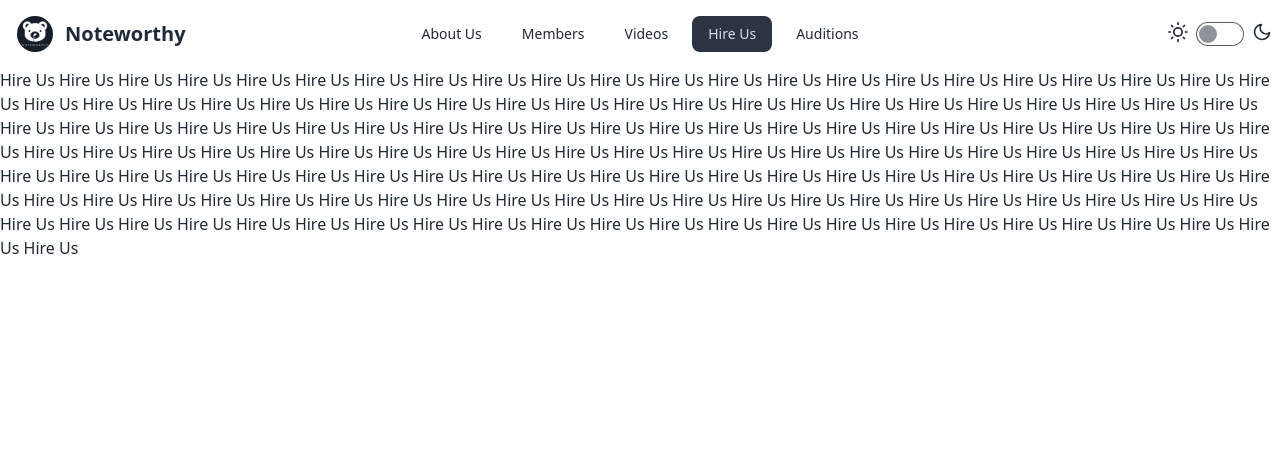
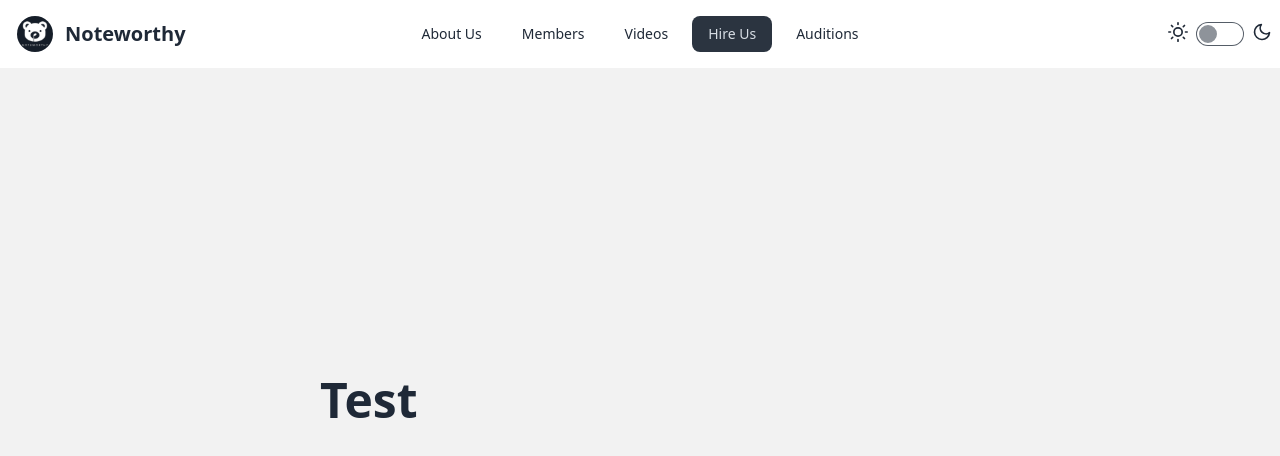
Before and after one commit to gabezbm/fullstack-project2, a React (Vite) app: page /HireUs in a window 1280 px wide. Shown: the top 456 px of the page. Built offline with nearby package versions, Linux system fonts and the light colour scheme.

Commit message:
Header restyling

```diff
--- a/src/components/AboutUs.jsx
+++ b/src/components/AboutUs.jsx
@@ -10,11 +10,9 @@ const AboutUs = () => {
           alt="Noteworthy"
         />
         <div>
-          <h1 className="text-5xl font-bold">Noteworthy</h1>
-          <h2 className="text-2xl font-semibold mt-2">
-            In-vest-ed in A Cappella
-          </h2>
-          <p className="py-6">
+          <h1>Noteworthy</h1>
+          <h2>In-vest-ed in A Cappella</h2>
+          <p>
             We're a lower-voices a cappella group known for our fun performances
             and fresh takes on popular songs! It always feels sunny when we
             perform, and not just because of our golden vests!
--- a/src/components/Auditions.jsx
+++ b/src/components/Auditions.jsx
@@ -5,8 +5,8 @@ const Auditions = () => {
     <div className="absolute top-0 left-0 h-screen w-screen -z-50 flex justify-center items-center gap-20 bg-base-200 hero">
       <div className="fade-in hero-content flex-col lg:flex-row-reverse px-[10%] gap-20">
         <div className="block w-[50%]">
-          <h1 className="text-5xl font-bold">Auditions</h1>
-          <h2 className="text-2xl font-semibold mt-2">Opening Fall 2024</h2>
+          <h1>Auditions</h1>
+          <h2>Opening Fall 2024</h2>
           <p>
             Our next round of auditions will take place in fall 2024. We are
             looking for lower voices (alto, tenors, baritones, and basses) as
--- a/src/components/HireUs.jsx
+++ b/src/components/HireUs.jsx
@@ -1,25 +1,11 @@
 const HireUs = () => {
   return (
     <>
-      <p>
-        Hire Us Hire Us Hire Us Hire Us Hire Us Hire Us Hire Us Hire Us Hire Us
-        Hire Us Hire Us Hire Us Hire Us Hire Us Hire Us Hire Us Hire Us Hire Us
-        Hire Us Hire Us Hire Us Hire Us Hire Us Hire Us Hire Us Hire Us Hire Us
-        Hire Us Hire Us Hire Us Hire Us Hire Us Hire Us Hire Us Hire Us Hire Us
-        Hire Us Hire Us Hire Us Hire Us Hire Us Hire Us Hire Us Hire Us Hire Us
-        Hire Us Hire Us Hire Us Hire Us Hire Us Hire Us Hire Us Hire Us Hire Us
-        Hire Us Hire Us Hire Us Hire Us Hire Us Hire Us Hire Us Hire Us Hire Us
-        Hire Us Hire Us Hire Us Hire Us Hire Us Hire Us Hire Us Hire Us Hire Us
-        Hire Us Hire Us Hire Us Hire Us Hire Us Hire Us Hire Us Hire Us Hire Us
-        Hire Us Hire Us Hire Us Hire Us Hire Us Hire Us Hire Us Hire Us Hire Us
-        Hire Us Hire Us Hire Us Hire Us Hire Us Hire Us Hire Us Hire Us Hire Us
-        Hire Us Hire Us Hire Us Hire Us Hire Us Hire Us Hire Us Hire Us Hire Us
-        Hire Us Hire Us Hire Us Hire Us Hire Us Hire Us Hire Us Hire Us Hire Us
-        Hire Us Hire Us Hire Us Hire Us Hire Us Hire Us Hire Us Hire Us Hire Us
-        Hire Us Hire Us Hire Us Hire Us Hire Us Hire Us Hire Us Hire Us Hire Us
-        Hire Us Hire Us Hire Us Hire Us Hire Us Hire Us Hire Us Hire Us Hire Us
-        Hire Us Hire Us Hire Us Hire Us Hire Us Hire Us Hire Us Hire Us
-      </p>
+      <div className="absolute top-0 left-0 h-screen w-screen -z-50 flex justify-center items-center gap-20 bg-base-200 hero">
+        <div className="w-[50%]">
+          <h1>Test</h1>
+        </div>
+      </div>
     </>
   );
 };
--- a/src/index.css
+++ b/src/index.css
@@ -11,3 +11,18 @@
     0% { opacity: 0; transform: 0px -10px; }
     100% { opacity: 1; transform: 0px 0px; }
 }
+
+h1 {
+    font-size: 3rem;
+    font-weight: 700;
+}
+
+h2 {
+    font-size: 1.5rem;
+    font-weight: 600;
+}
+
+p {
+    padding-top: 6px;
+    padding-bottom: 6px;
+}
```
